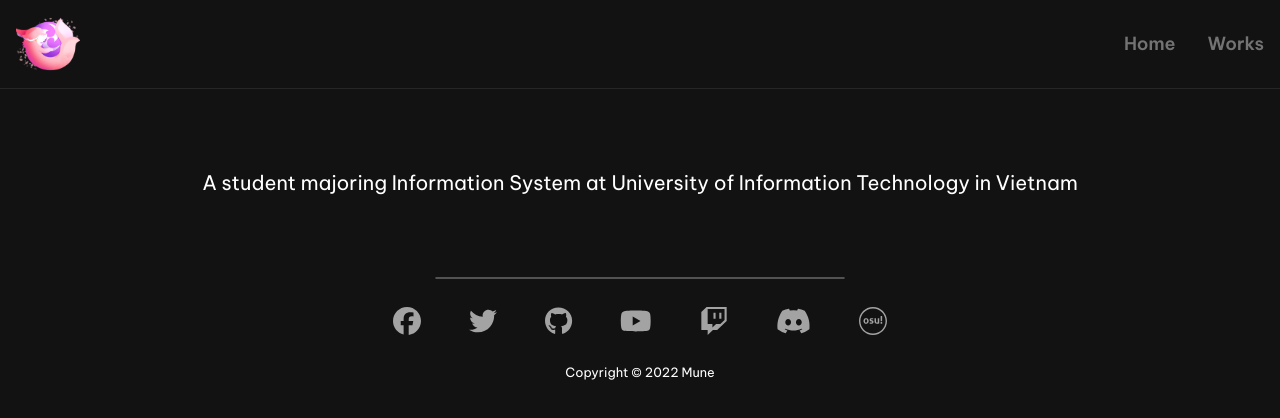
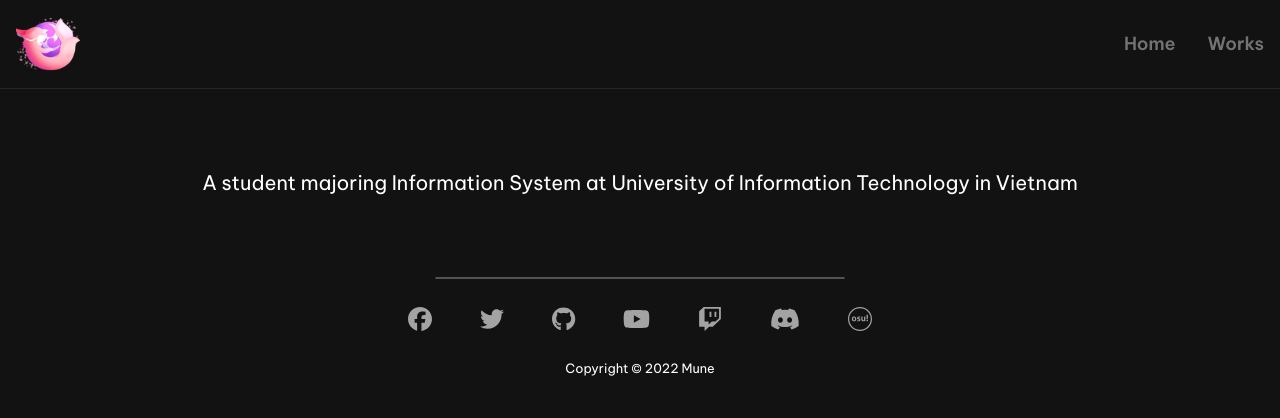
Before and after one commit to munehime/mune.moe, a Next.js app: page / in a window 1280 px wide. Shown: the top 418 px of the page. Built offline with nearby package versions, Linux system fonts and the light colour scheme.

Commit message:
Fix icon size bug on production

```diff
--- a/package.json
+++ b/package.json
@@ -23,6 +23,7 @@
     "next": "13.0.0",
     "react": "18.2.0",
     "react-dom": "18.2.0",
+    "sharp": "^0.31.2",
     "swr": "^1.3.0"
   },
   "devDependencies": {
--- a/src/components/Footer/Footer.tsx
+++ b/src/components/Footer/Footer.tsx
@@ -62,11 +62,11 @@ const FooterItems = () => {
                             {link.icon ? (
                                 <FontAwesomeIcon
                                     icon={link.icon}
-                                    className="h-7 text-neutral-400 hover:text-white transition-colors duration-300"
+                                    className="text-2xl text-neutral-400 hover:text-white transition-colors duration-300"
                                 />
                             ) : (
                                 link.title.toLowerCase() == "osu" && (
-                                    <OsuLogo className="h-7 text-neutral-400 hover:text-white transition-colors duration-300" />
+                                    <OsuLogo className="w-6 h-6 text-neutral-400 hover:text-white transition-colors duration-300" />
                                 )
                             )}
                         </a>
```
Also changed, not shown: 1 other file (tests, documents, lock files or other folders).
